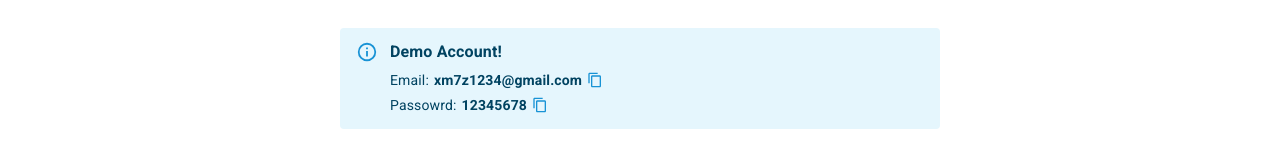
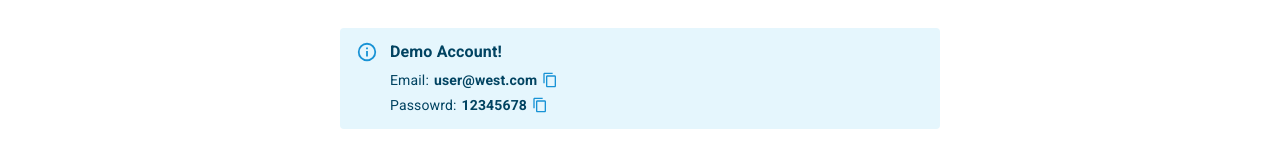
Before and after one commit to ilias-soltani/reactjs-west, a React (Create React App) app: page /login in a window 1280 px wide. Shown: the part 282-433 px from the top of the page. Built offline with nearby package versions, Linux system fonts and the light colour scheme; no server answers.

Commit message:
add demo account

```diff
--- a/src/components/Login/LoginForm/LoginForm.jsx
+++ b/src/components/Login/LoginForm/LoginForm.jsx
@@ -81,7 +81,7 @@ const LoginForm = () => {
             </AlertTitle>
             <span style={{ display: "flex", gap: "5px", alignItems: "center" }}>
               Email:
-              <span style={{ fontWeight: "bold" }}> xm7z1234@gmail.com</span>
+              <span style={{ fontWeight: "bold" }}> user@west.com</span>
               <CopyText text={"xm7z1234@gmail.com"} />
             </span>
             <span
```
